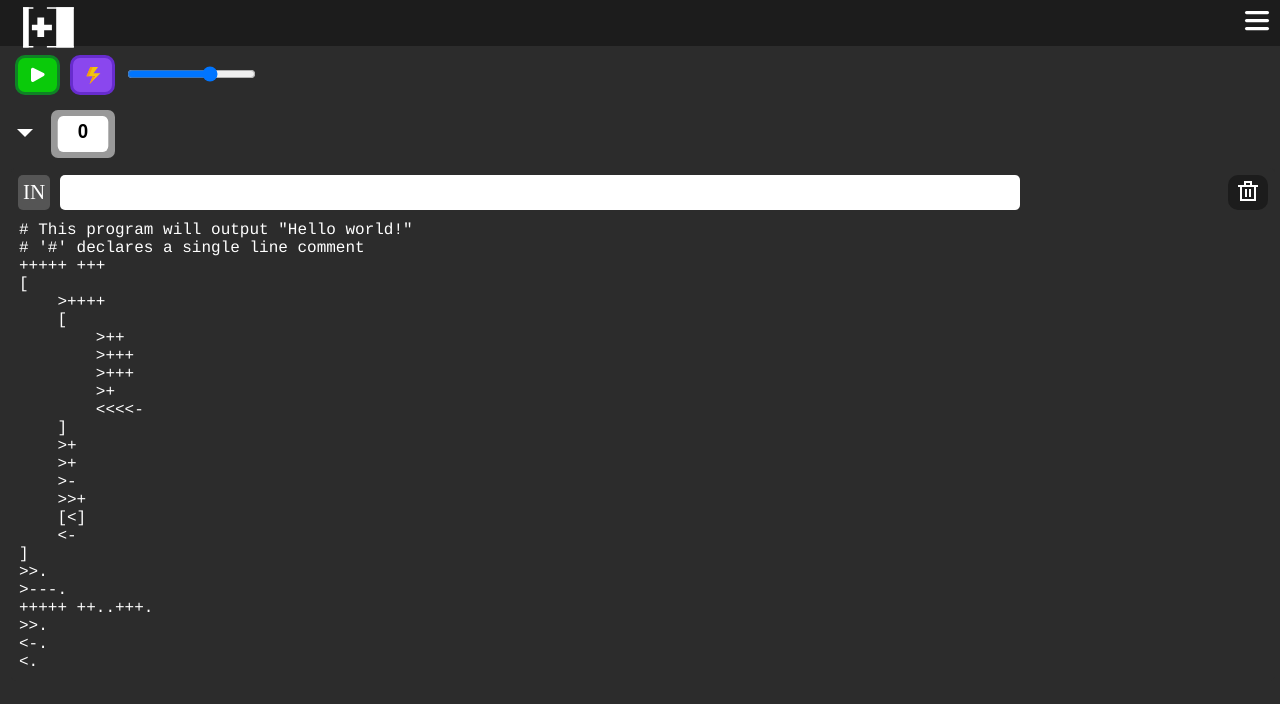
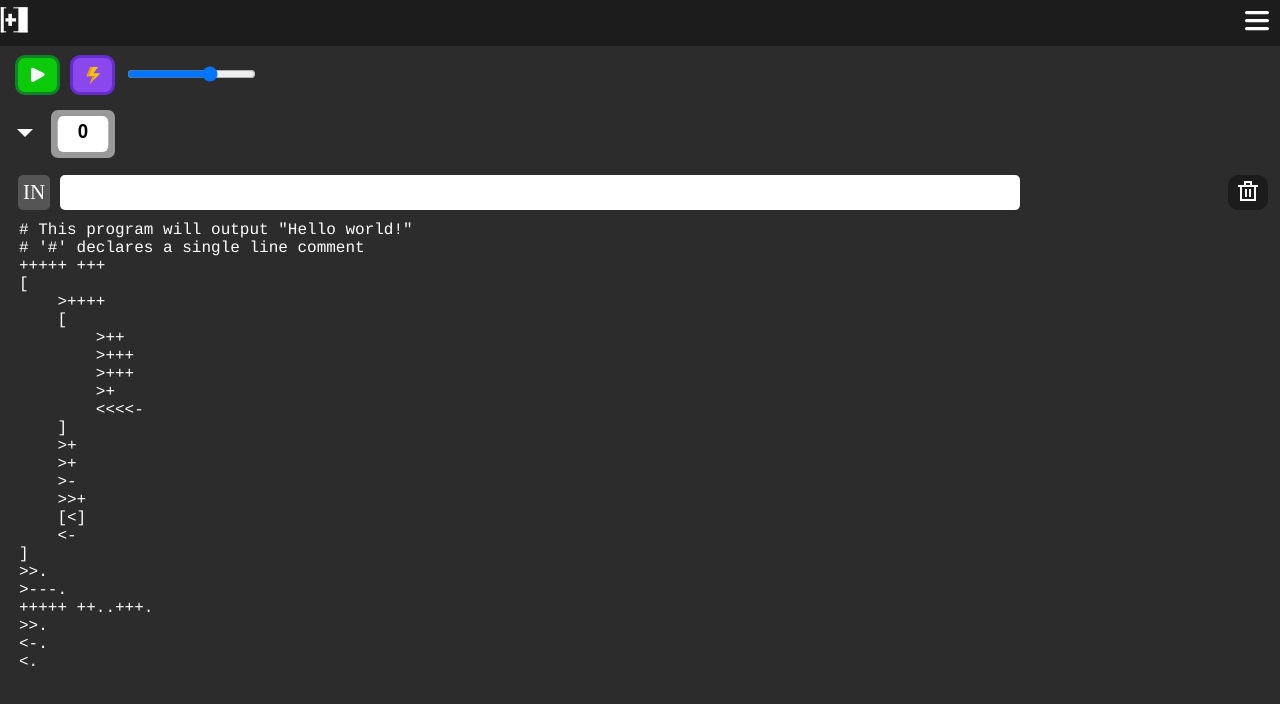
Before and after one commit to zhangzheheng12345/visual-brainfuck-web, a Vue app: page / in a window 1280 px wide. Shown: the top 704 px of the page. Built offline with nearby package versions, Linux system fonts and the light colour scheme; a web font is replaced by a local one.

Commit message:
Update style

```diff
--- a/src/components/topBar.vue
+++ b/src/components/topBar.vue
@@ -53,8 +53,7 @@ export default {
 }
 
 #bfLogo {
-  transform-origin: 20px -3px;
-  transform: scale(0.05, 0.043);
+  height: 34px;
 }
 
 #menuButton {
```
